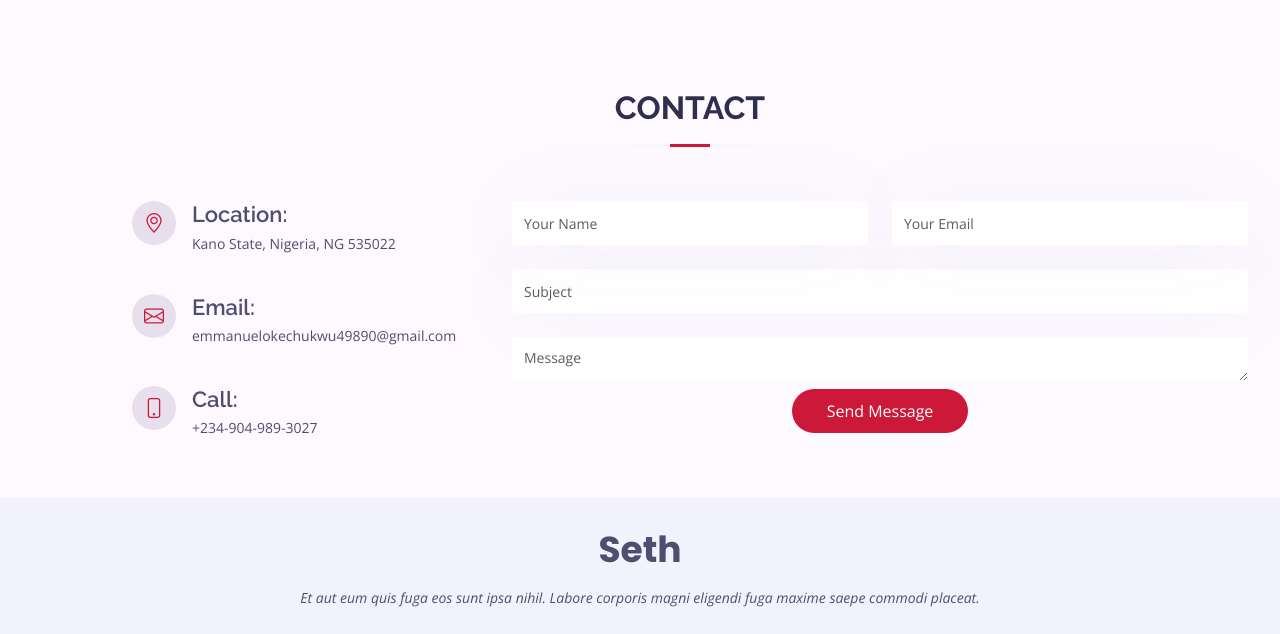
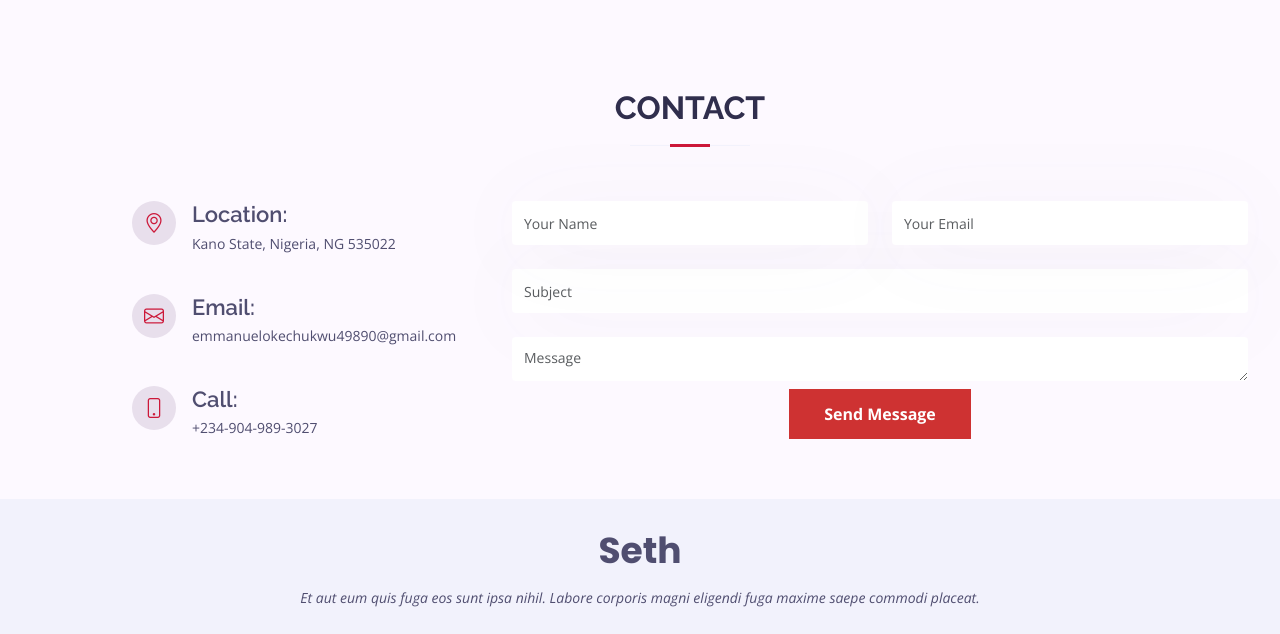
Before and after one commit to oluebubechi/SethOkechukwu, a plain HTML site: page index.html in a window 1280 px wide. Shown: the part 6350-6984 px from the top of the page. Drawn offline with nearby package versions, Linux system fonts and the light colour scheme.

Commit message:
initial commit

```diff
--- a/assets/css/style.css
+++ b/assets/css/style.css
@@ -1259,6 +1259,21 @@ textarea.form-control{
 .contact .php-email-form button[type=submit]:hover {
   background: var(--skin-color);;
 }
+#contact button#cf-submit {
+
+    background: #ce3232;
+
+    border-radius: 0;
+    border: 0;
+    color: #ffffff;
+    font-weight: bold;
+    height: 50px;
+  }
+
+  #contact button#cf-submit:hover {
+    background: #292929;
+    color: #ffffff;
+  }
 
 @keyframes animate-loading {
   0% {
--- a/index.html
+++ b/index.html
@@ -698,7 +698,7 @@
                 <textarea class="form-control" id="message" name="message" rows="5" placeholder="Message" required></textarea>
               </div>
 
-              <div class="text-center"><button type="submit">Send Message</button></div>
+              <div class="text-center"><button type="submit" id="cf-submit">Send Message</button></div>
             </form>
 
           </div>
```
